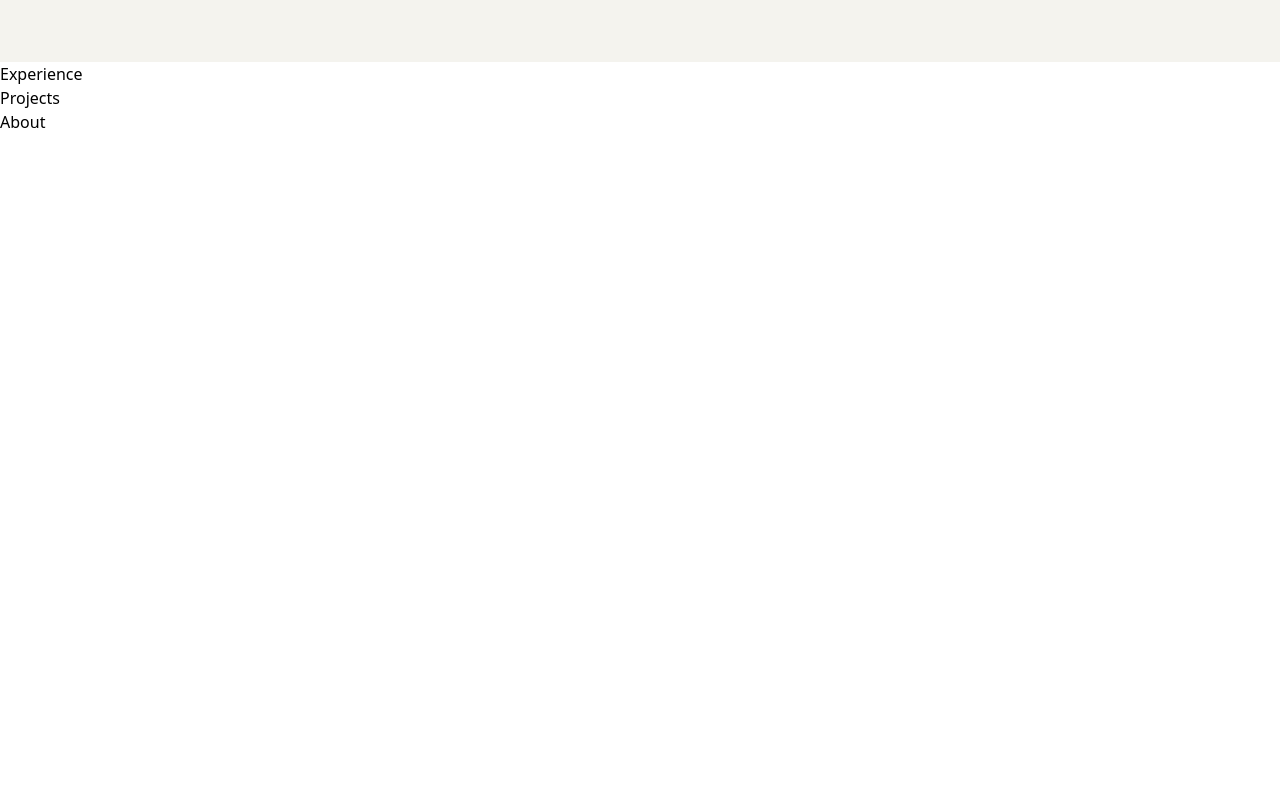
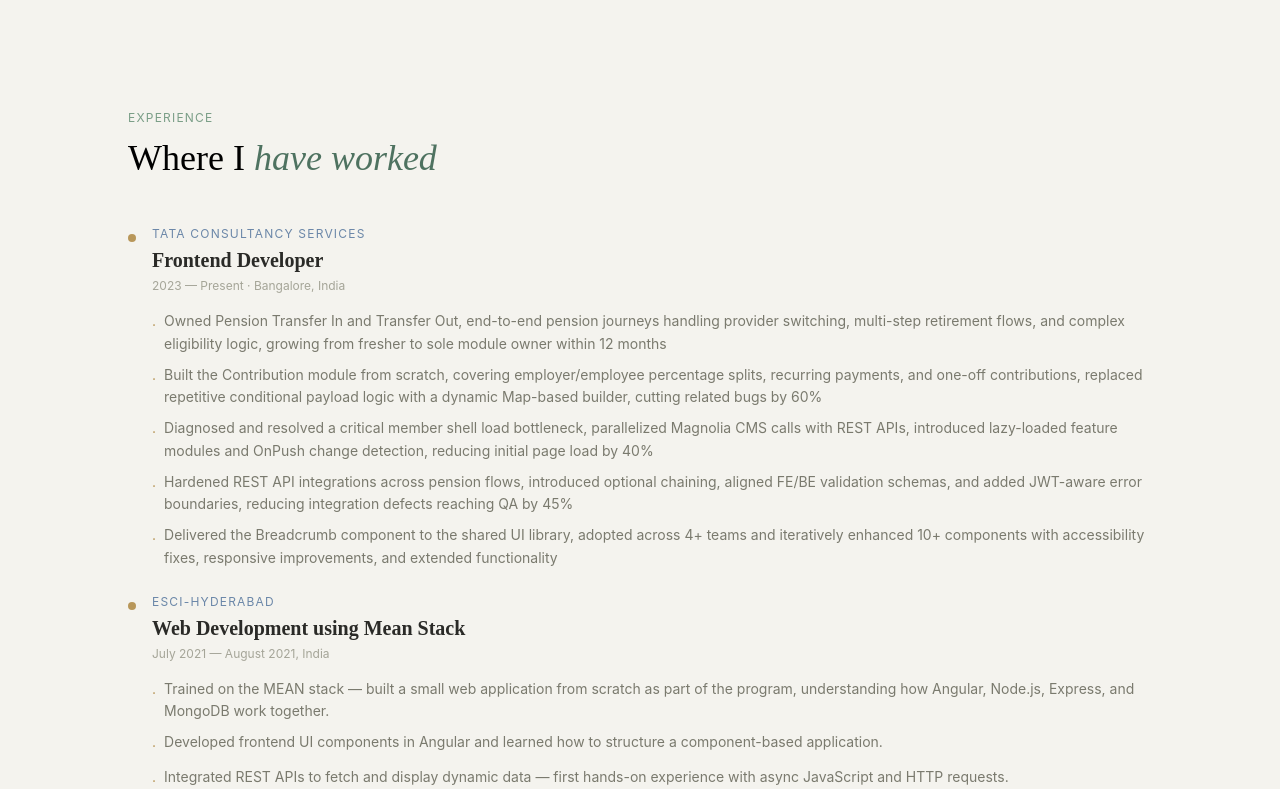
Before and after one commit to PranjaliSengar/Portfolio, a React app in the folder portfolio/: page / in a window 1280 px wide. Shown: the part 1271-2060 px from the top of the page. Before the commit the page ends 1405 px from the top, so only its background shows below. Built offline with nearby package versions, Linux system fonts and the light colour scheme; the HTML template or start-up script is replaced by a standard one.

Commit message:
Exp added

```diff
--- a/portfolio/src/components/Experience.jsx
+++ b/portfolio/src/components/Experience.jsx
@@ -1,4 +1,74 @@
 function Experience() {
-  return <div>Experience</div>
+
+  const exp = [
+    {
+      company: 'Tata Consultancy Services',
+      position: 'Frontend Developer',
+      duration: '2023 — Present · Bangalore, India',
+      responsibilities: [
+        `Owned Pension Transfer In and Transfer Out, end-to-end pension journeys handling provider switching, multi-step retirement flows, and complex eligibility logic, growing from fresher to sole module owner within 12 months`,
+        `Built the Contribution module from scratch, covering employer/employee percentage splits, recurring payments, and one-off contributions, replaced repetitive conditional payload logic with a dynamic Map-based builder, cutting related bugs by 60%`,
+        `Diagnosed and resolved a critical member shell load bottleneck, parallelized Magnolia CMS calls with REST APIs, introduced lazy-loaded feature modules and OnPush change detection, reducing initial page load by 40%`,
+        `Hardened REST API integrations across pension flows, introduced optional chaining, aligned FE/BE validation schemas, and added JWT-aware error boundaries, reducing integration defects reaching QA by 45%`,
+        `Delivered the Breadcrumb component to the shared UI library, adopted across 4+ teams and iteratively enhanced 10+ components with accessibility fixes, responsive improvements, and extended functionality`,
+      ]
+    },
+    {
+      company: 'ESCI-HYDERABAD',
+      position: 'Web Development using Mean Stack',
+      duration: 'July 2021 — August 2021, India',
+      responsibilities: [
+        `Trained on the MEAN stack — built a small web application from scratch as part of the program, understanding how Angular, Node.js, Express, and MongoDB work together.`,
+        `Developed frontend UI components in Angular and learned how to structure a component-based application.`,
+        `Integrated REST APIs to fetch and display dynamic data — first hands-on experience with async JavaScript and HTTP requests.`,
+        `Implemented CRUD operations and understood end-to-end data flow from UI to database for the first time.`,
+]
+    }
+  ]
+
+  return (
+    <section className="pt-12 pb-16 px-10 bg-bg-primary" id="experience">
+      <div className="max-w-5xl mx-auto">
+
+        <p className="font-inter text-xs text-sage tracking-widest uppercase mb-3">
+          Experience
+        </p>
+        <h2 className="font-playfair text-4xl font-normal mb-12">
+          Where I <span className="italic text-sage-dark">have worked</span>
+        </h2>
+
+        {exp.map((item) => (
+          <div key={item.company} className="card card-glow mb-6">
+
+            <div className="flex items-start gap-4">
+              <div className="w-2 h-2 rounded-full bg-gold mt-2 flex-shrink-0" />
+              <div className="flex flex-col gap-1">
+                <p className="font-inter text-xs text-blue-muted tracking-widest uppercase">
+                  {item.company}
+                </p>
+                <h3 className="font-playfair text-xl font-semibold text-text-primary">
+                  {item.position}
+                </h3>
+                <p className="font-inter text-xs text-text-light mb-3">
+                  {item.duration}
+                </p>
+                <ul className="flex flex-col gap-2">
+                  {item.responsibilities.map((resp, index) => (
+                    <li key={index} className="flex items-start gap-2 font-inter text-sm text-text-muted leading-relaxed">
+                      <span className="text-gold mt-1 flex-shrink-0">·</span>
+                      {resp}
+                    </li>
+                  ))}
+                </ul>
+              </div>
+            </div>
+
+          </div>
+        ))}
+
+      </div>
+    </section>
+  )
 }
+
 export default Experience
```
